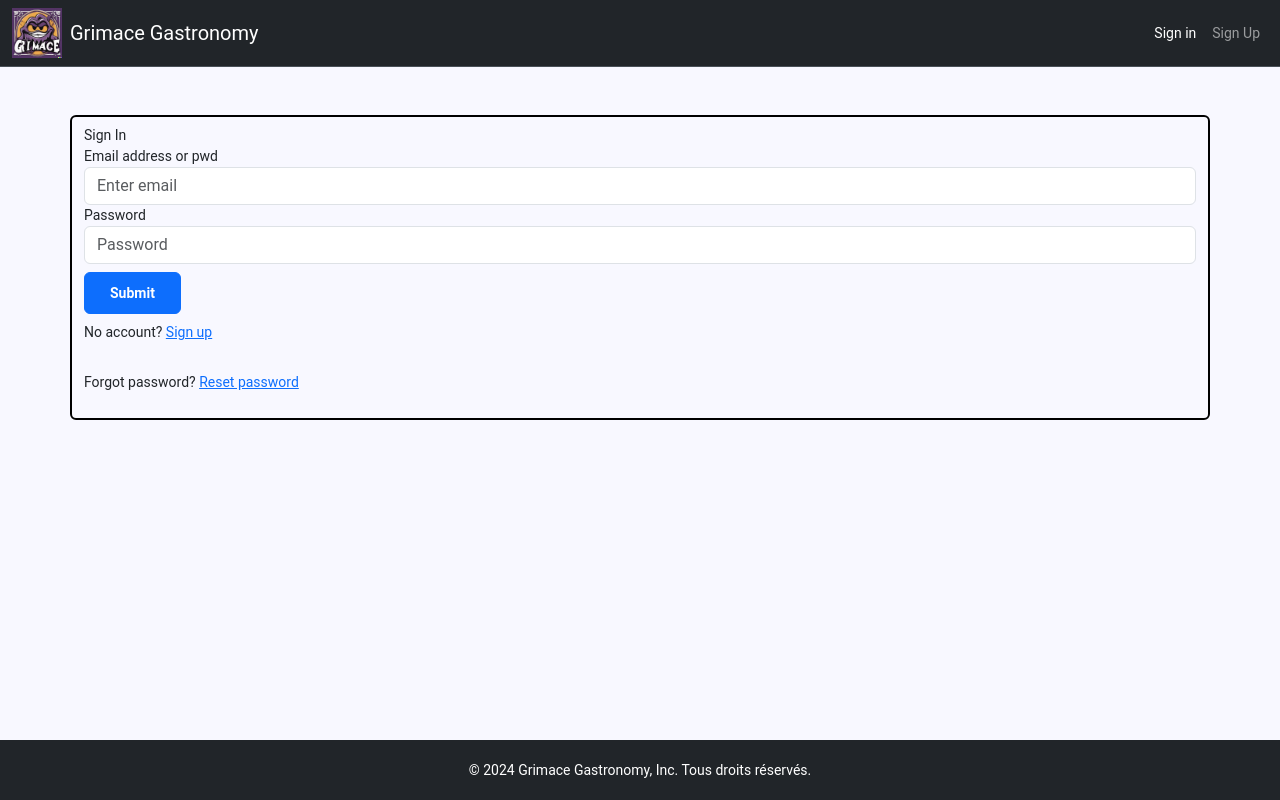
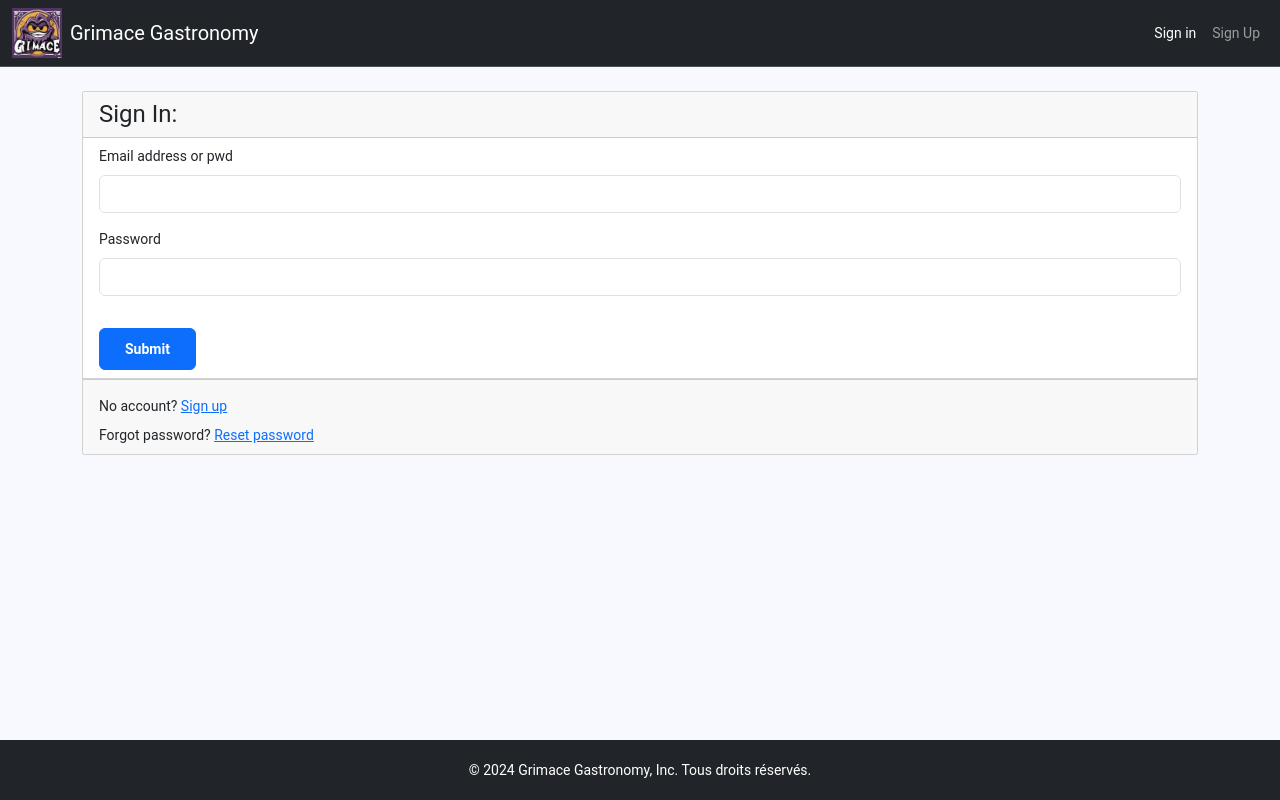
Before and after one commit to hodux/frontendGG, a React (Create React App) app: page /signIn in a window 1280 px wide. Built offline with nearby package versions, Linux system fonts and the light colour scheme.

Commit message:
ui sign in

```diff
--- a/src/components/SignIn.js
+++ b/src/components/SignIn.js
@@ -27,36 +27,35 @@ function SignIn() {
             });
     }
 
-
     return (
-        <>
-            <form onSubmit={handleSubmit} className="container rounded-top rounded-bottom mt-5">
-                <p className='mt-2'>Sign In</p>
-
-                <div className="form-group">
-                    <label htmlFor="exampleInputEmail1">Email address or pwd</label>
-                    <input type="text" className="form-control" id="exampleInputEmail1" aria-describedby="emailHelp" placeholder="Enter email" value={inputValueEmail} onChange={handleInputChangeEmail}/>
+        <div className="mt-4 container border-0">
+            <div className="card">
+                <div className='card-header'>
+                    <h3>Sign In:</h3>
                 </div>
-                <div className='emailError'></div>
-
-                <div className="form-group">
-                    <label htmlFor="exampleInputPassword1">Password</label>
-                    <input type="password" className="form-control" id="exampleInputPassword1" placeholder="Password" value={inputValuePassword} onChange={handleInputChangePassword}/>
+                <div className='card-header bg-white'>
+                    <form onSubmit={handleSubmit}>
+                        <div className="mb-3">
+                            <label className="form-label">Email address or pwd</label>
+                            <input type="text" className="form-control" name="email" value={inputValueEmail} onChange={handleInputChangeEmail}/>
+                        </div>
+                        <div className="mb-3">
+                            <label className="form-label">Password</label>
+                            <input type="password" className="form-control" name="password" value={inputValuePassword} onChange={handleInputChangePassword}/>
+                        </div>
+                        <button type="submit" className="btn btn-primary mt-3">Submit</button>
+                    </form>
                 </div>
-
-                <div className='passwordError'></div>
-                <button type="submit" className="btn btn-primary mt-2">Submit</button>
-
-                <br/>
-                <div className="signup mt-2">
-                    <div>No account? <a className="signup" href="/signUp"> Sign up</a></div>
+                <div className='card-footer'>
+                    <div className="signup mt-2">
+                        <div>No account? <a className="signup" href="/signUp"> Sign up</a></div>
+                    </div>
+                    <div className="signup mt-2">
+                        <div>Forgot password? <a className="reset" href="/resetPassword">Reset password</a></div>
+                    </div>
                 </div>
-                <br/>
-                <div className="signup mt-2">
-                    <div>Forgot password? <a className="reset" href="/resetPassword">Reset password</a></div>
-                </div>
-            </form>
-        </>
+            </div>
+        </div>
     );
 }
 
```
